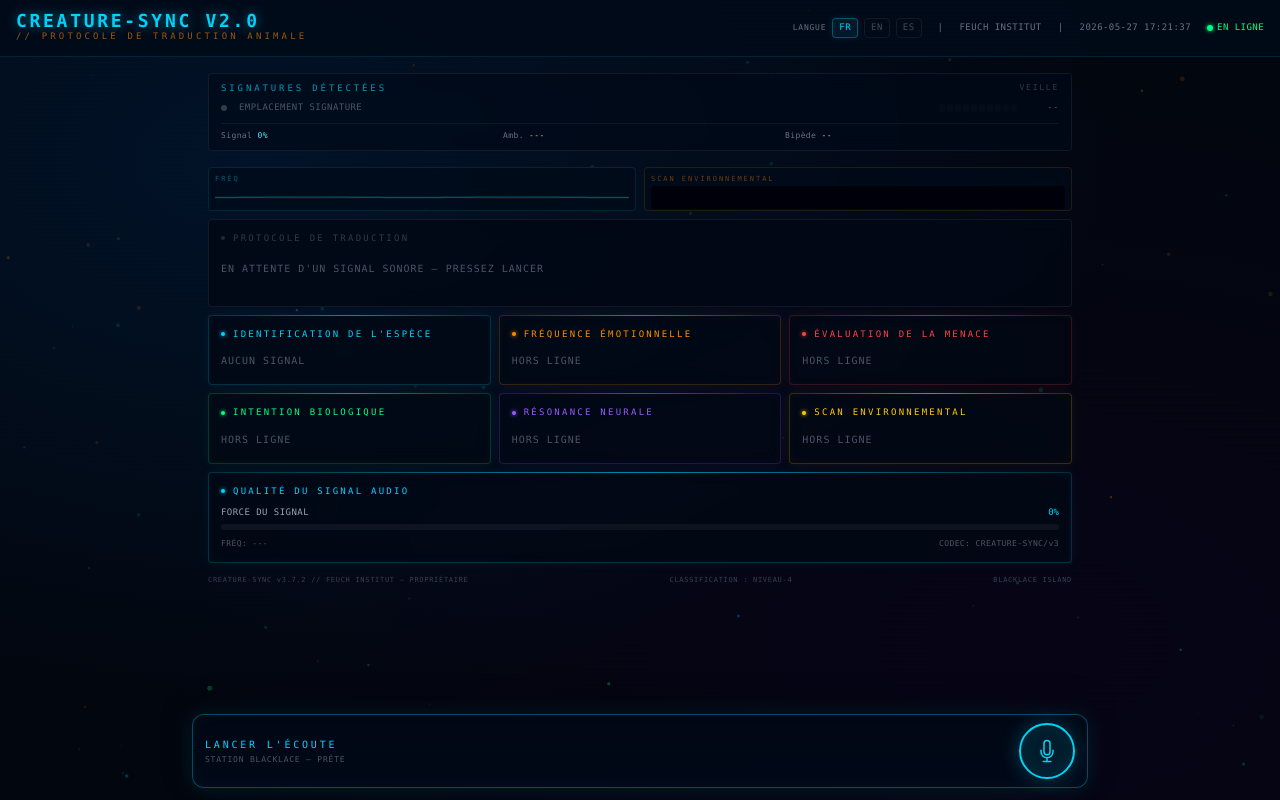
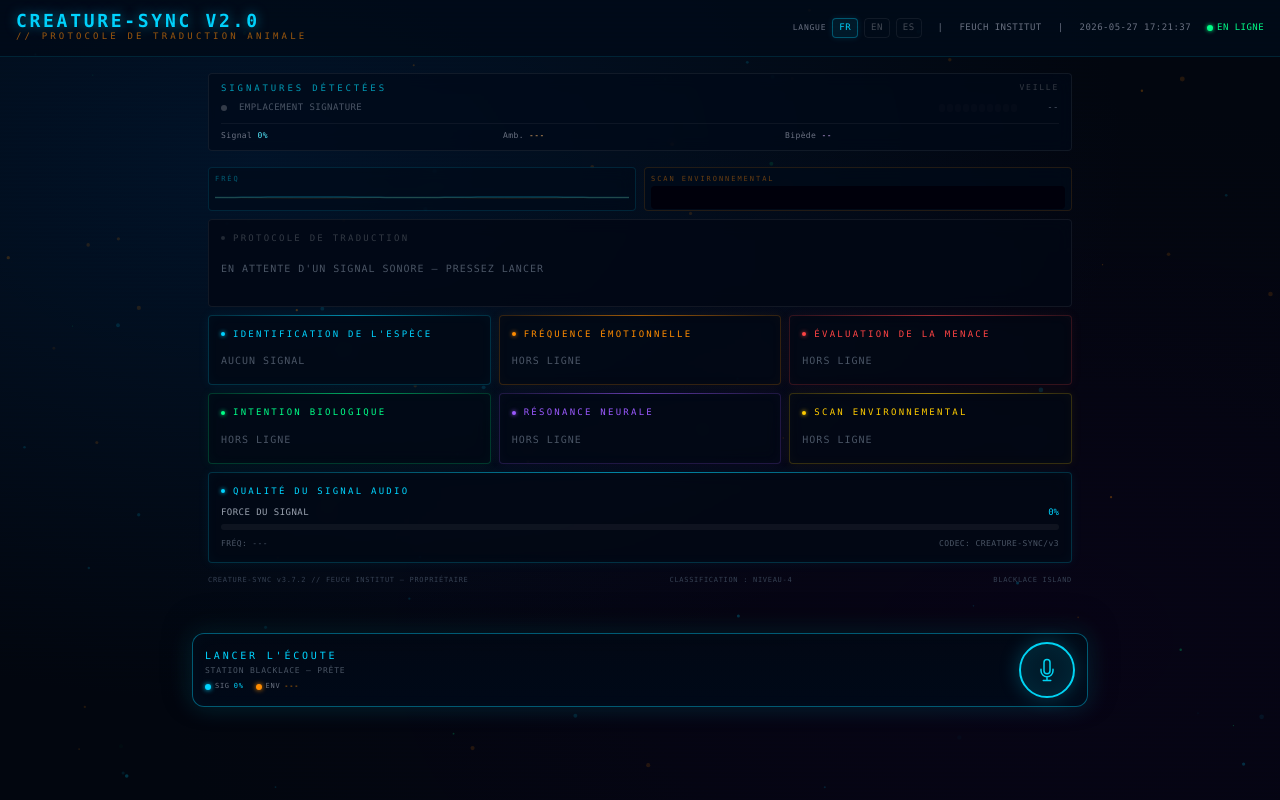
Before and after one commit to benoitlub/Creature-sync, a React (Vite) app: page / in a window 1280 px wide. Built offline with nearby package versions, Linux system fonts and the light colour scheme.

Commit message:
Add compact signal witnesses to floating mic bar

```diff
--- a/src/components/MicButton.tsx
+++ b/src/components/MicButton.tsx
@@ -8,9 +8,21 @@ type Props = {
   onStop: () => void;
   onReset: () => void;
   lang: Lang;
+  signalQuality?: number;
+  habitat?: string;
 };
 
-export function MicButton({ isListening, isAnalyzing, isComplete, onStart, onStop, onReset, lang }: Props) {
+function Witness({ label, value, color }: { label: string; value: string | number; color: string }) {
+  return (
+    <div className="flex items-center gap-1 text-[7px] font-mono tracking-widest uppercase text-gray-500">
+      <span className="w-1.5 h-1.5 rounded-full" style={{ background: color, boxShadow: `0 0 5px ${color}` }} />
+      <span>{label}</span>
+      <span style={{ color }}>{value}</span>
+    </div>
+  );
+}
+
+export function MicButton({ isListening, isAnalyzing, isComplete, onStart, onStop, onReset, lang, signalQuality = 0, habitat = "---" }: Props) {
   const t = UI_LABELS[lang];
   const label = isAnalyzing
     ? t.analyzing
@@ -35,9 +47,9 @@ export function MicButton({ isListening, isAnalyzing, isComplete, onStart, onSto
 
   return (
     <div
-      className="fixed left-0 right-0 px-3 z-[80]"
+      className="fixed left-0 right-0 px-3 z-[999]"
       style={{
-        bottom: "max(0.75rem, env(safe-area-inset-bottom))",
+        bottom: "calc(5.8rem + env(safe-area-inset-bottom, 0px))",
         pointerEvents: "none",
       }}
     >
@@ -45,20 +57,21 @@ export function MicButton({ isListening, isAnalyzing, isComplete, onStart, onSto
         className="mx-auto max-w-4xl rounded-xl border backdrop-blur-md flex items-center justify-between gap-3 px-3 py-2"
         style={{
           pointerEvents: "auto",
-          borderColor: `${accent}55`,
-          background: "linear-gradient(180deg, rgba(2,8,20,0.94), rgba(0,10,25,0.88))",
-          boxShadow: `0 -8px 30px rgba(0,0,0,0.35), 0 0 22px ${accent}22, inset 0 0 18px ${accent}08`,
+          borderColor: `${accent}66`,
+          background: "linear-gradient(180deg, rgba(2,8,20,0.96), rgba(0,10,25,0.9))",
+          boxShadow: `0 -8px 30px rgba(0,0,0,0.45), 0 0 24px ${accent}30, inset 0 0 18px ${accent}08`,
         }}
       >
-        <div className="min-w-0">
-          <div
-            className="text-[9px] sm:text-[10px] tracking-[0.28em] font-mono uppercase truncate"
-            style={{ color: accent }}
-          >
+        <div className="min-w-0 flex-1">
+          <div className="text-[9px] sm:text-[10px] tracking-[0.28em] font-mono uppercase truncate" style={{ color: accent }}>
             {label}
           </div>
           <div className="text-[7px] sm:text-[8px] font-mono text-gray-600 tracking-widest uppercase truncate mt-0.5">
             {status}
+          </div>
+          <div className="mt-1 flex flex-wrap gap-x-3 gap-y-0.5">
+            <Witness label="SIG" value={`${Math.round(signalQuality)}%`} color="#00d4ff" />
+            <Witness label="ENV" value={habitat} color="#ff8c00" />
           </div>
         </div>
 
```
